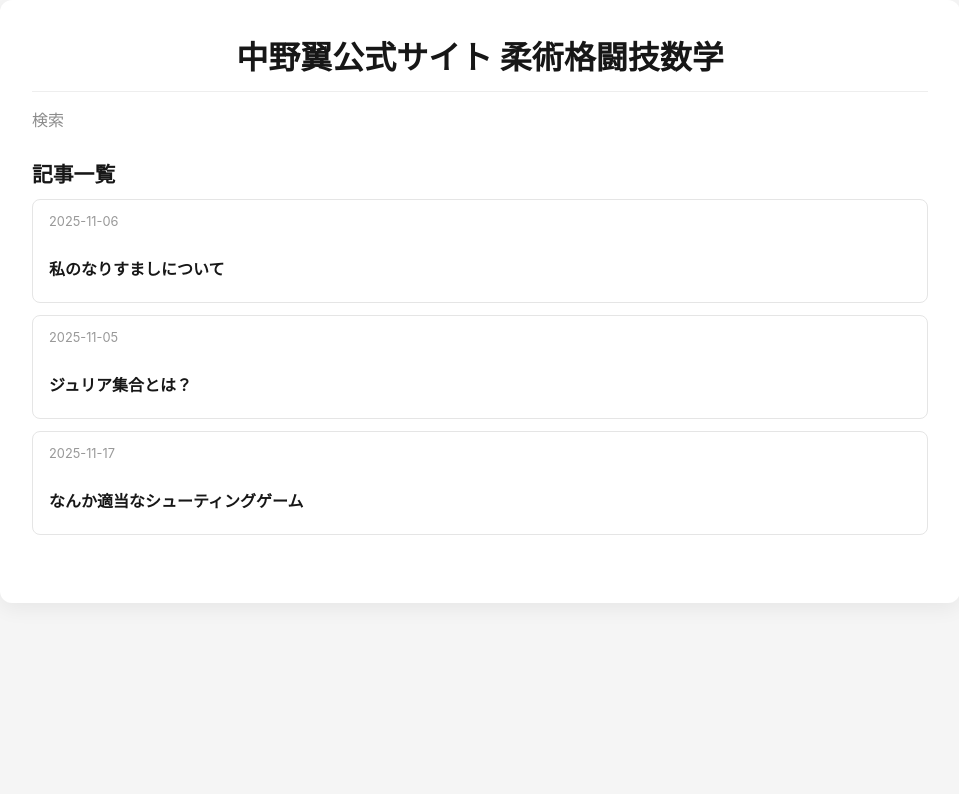
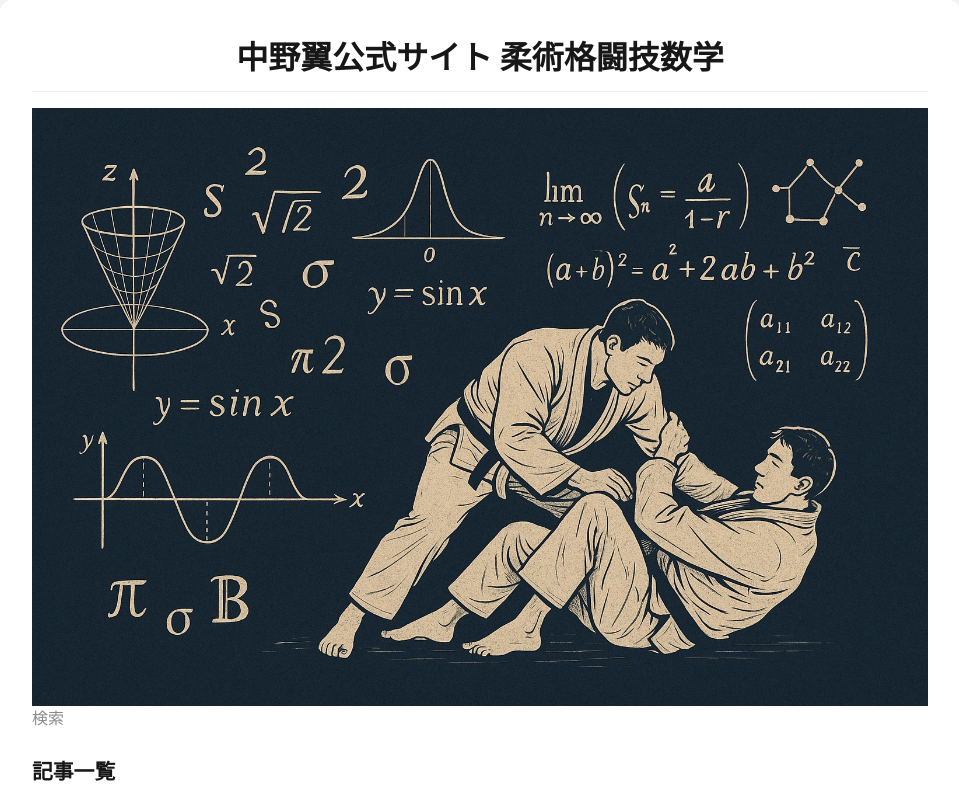
Before and after one commit to nakano1414/newnakanosite, a Next.js app: page / in a window 1280 px wide. Shown: the top 794 px of the page, without its empty margins (160-1119 px from the left). Built offline with nearby package versions, Linux system fonts and the light colour scheme.

Commit message:
add profile image and update config

```diff
--- a/src/app/page.tsx
+++ b/src/app/page.tsx
@@ -1,3 +1,4 @@
+import Image from 'next/image';
 import Header from './component/Header';
 import Home from './component/Home';
 
@@ -6,6 +7,7 @@ function App() {
     <>
       <div className="site">
         <h1 className="text-center">中野翼公式サイト 柔術格闘技数学</h1>
+        <Image src="/images/icon.jpg" alt="ロゴ" width={1000} height={300} />
         <Header />
         <Home />
       </div>
```
Also changed, not shown: tsconfig.json (+12 -4 lines), public/images/icon.jpg (added).
